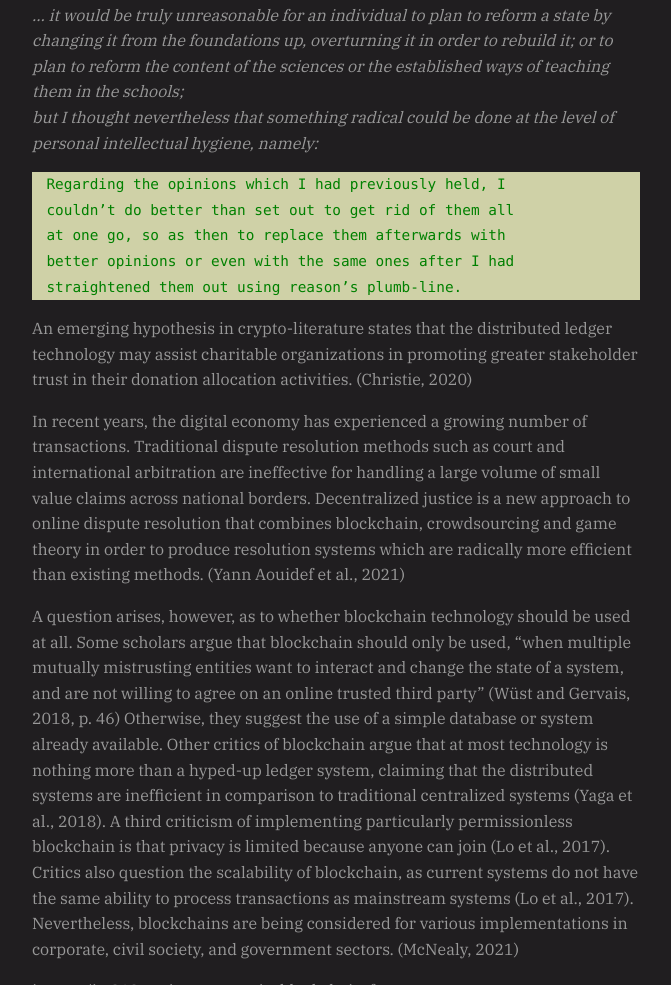
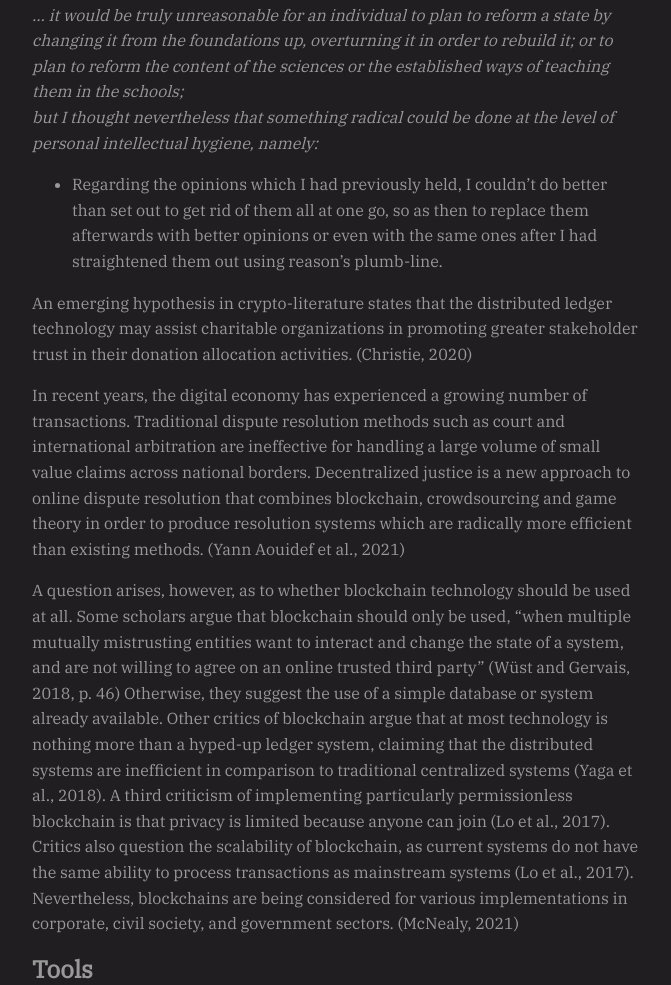
Before and after one commit to uia-worker/is312, a plain HTML site: page docs/lec01.html in a window 1280 px wide. Shown: the part 1063-2048 px from the top of the page, without its empty margins (216-887 px from the left). Drawn offline with Linux system fonts and the light colour scheme.

Commit message:
some shit

```diff
--- a/docs/lec01.html
+++ b/docs/lec01.html
@@ -144,28 +144,21 @@
 
     <p><cite>... it would be truly unreasonable for an individual to plan to reform a state by changing it from the foundations up, overturning it in order to rebuild it; or to plan to reform the content of the sciences or the established ways of teaching them in the schools; <br />
     but I thought nevertheless that something radical could be done at the level of personal intellectual hygiene, namely:
-<pre>
+<ul>
+  <li>
 Regarding the opinions which I had previously held, I
 couldn’t do better than set out to get rid of them all
 at one go, so as then to replace them afterwards with
 better opinions or even with the same ones after I had
 straightened them out using reason’s plumb-line.
-</pre></cite></p>
+</li>
+</ul>
 
 <p>An emerging hypothesis in crypto-literature states that the distributed ledger technology may assist charitable organizations in promoting greater stakeholder trust in their donation allocation activities. (Christie, 2020)</p>
 
 <p>In recent years, the digital economy has experienced a growing number of transactions. Traditional dispute resolution methods such as court and international arbitration are ineffective for handling a large volume of small value claims across national borders. Decentralized justice is a new approach to online dispute resolution that combines blockchain, crowdsourcing and game theory in order to produce resolution systems which are radically more efficient than existing methods. (Yann Aouidef et al., 2021)</p>
 
 <p>A question arises, however, as to whether blockchain technology should be used at all. Some scholars argue that blockchain should only be used, “when multiple mutually mistrusting entities want to interact and change the state of a system, and are not willing to agree on an online trusted third party” (Wüst and Gervais, 2018, p. 46) Otherwise, they suggest the use of a simple database or system already available. Other critics of blockchain argue that at most technology is nothing more than a hyped-up ledger system, claiming that the distributed systems are inefficient in comparison to traditional centralized systems (Yaga et al., 2018). A third criticism of implementing particularly permissionless blockchain is that privacy is limited because anyone can join (Lo et al., 2017). Critics also question the scalability of blockchain, as current systems do not have the same ability to process transactions as mainstream systems (Lo et al., 2017). Nevertheless, blockchains are being considered for various implementations in corporate, civil society, and government sectors. (McNealy, 2021)</p>
-
-
-images/is-312-voting-system-in-blockchain-features.png
-
-
-<img src="images/is-114-bunge-verde-grunnf-anvendtf-tekn-prod-ideologi.png" width="500" alt="A world view by Bunge on basic and applied science, and technology">
-    <p><i>Figure 1. Specifics of implemented (or prototyped?) voting system in blockchain from (Buhari Ugbede Umar et al., 2022) </i></p>
-
-<p>And so on ... Se also (Science of Blockchain Conference 2022, 2022).</p>
 
 
 <h2>Tools</h2>
```
